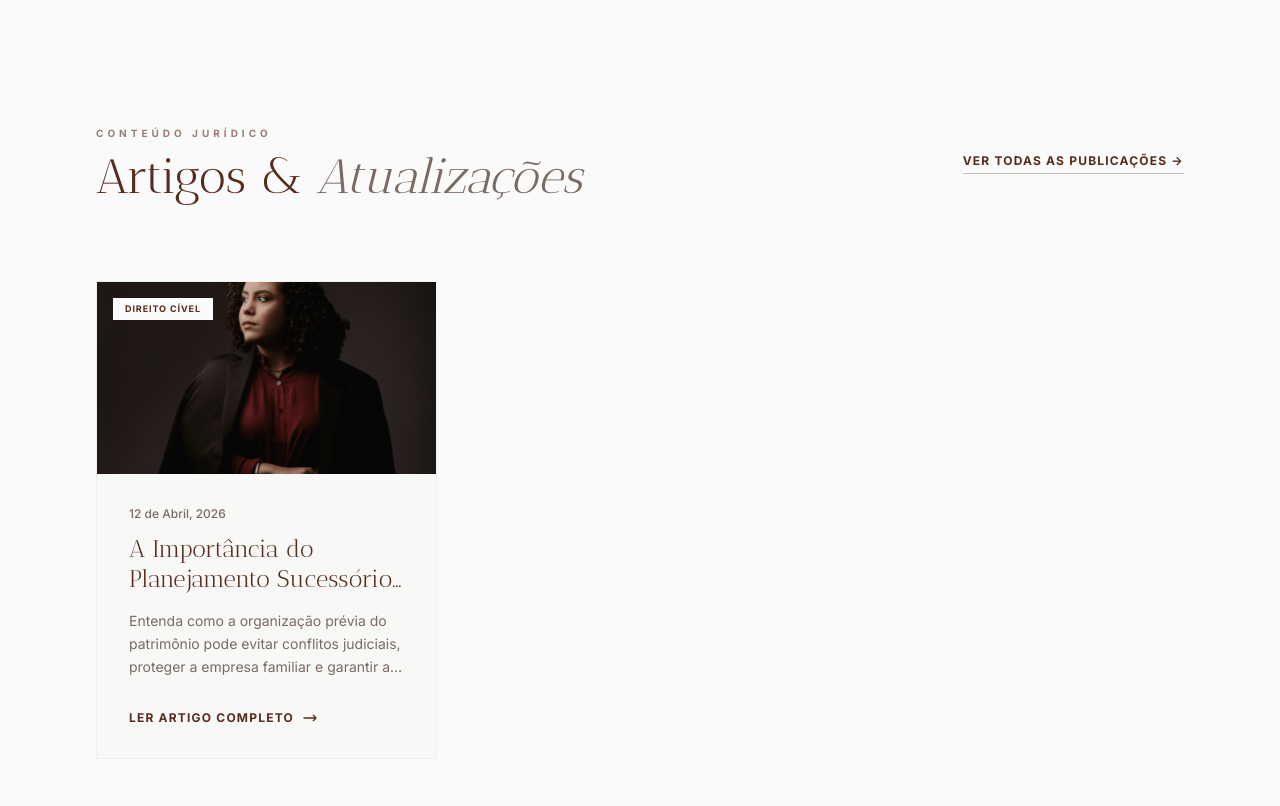
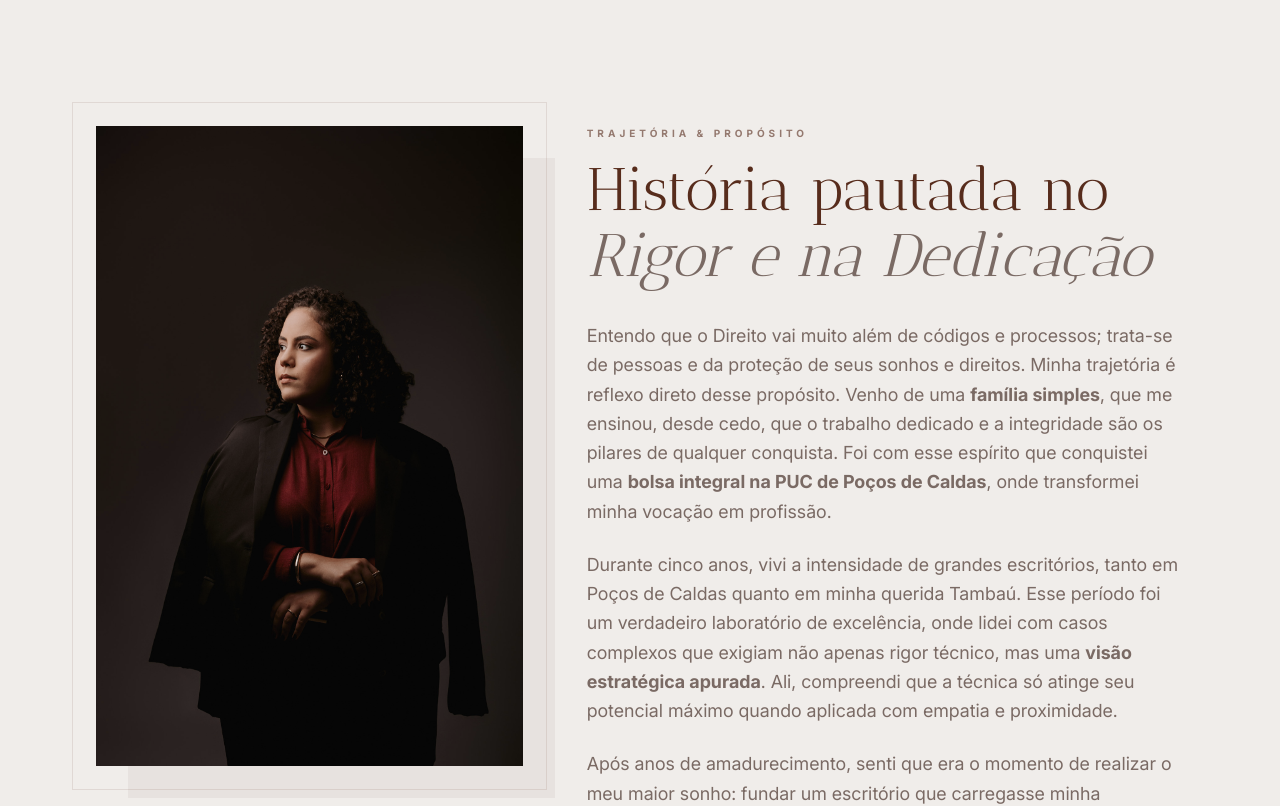
Before and after one commit to cratonsoftware/advocacia-vetere-website, an Angular app: page / in a window 1280 px wide. Shown: the part 802-1608 px from the top of the page. Built offline with nearby package versions, Linux system fonts and the light colour scheme; a web font is replaced by a local one.

Commit message:
refactor(Blog Preview / Contato / Home / Hero): revisão geral dos estilos

```diff
--- a/src/app/features/blog-preview/blog-preview.component.html
+++ b/src/app/features/blog-preview/blog-preview.component.html
@@ -1,34 +1,44 @@
-<section id="blog" class="bg-n0 py-24 lg:py-32">
+<section id="blog" class="bg-n1/20 py-24 lg:py-32">
 	<div class="mx-auto max-w-6xl px-4 sm:px-6 lg:px-8">
-		<div class="mb-16 flex flex-col items-center justify-between gap-8 md:flex-row lg:mb-20">
-			<div>
-				<span class="text-n4/60 mb-3 block text-center text-[10px] font-bold tracking-[0.4em] uppercase md:text-left"> Conteúdo Jurídico </span>
-				<h2 class="font-antic-didone text-n4 text-center text-4xl md:text-left lg:text-5xl">Artigos & <span class="text-n3 italic">Atualizações</span></h2>
+		<div class="mb-16 flex flex-col items-center justify-between gap-8 md:flex-row">
+			<div class="text-center md:text-left">
+				<span class="text-n4/60 mb-3 block text-[10px] font-bold tracking-[0.4em] uppercase"> Informativo </span>
+				<h2 class="font-antic-didone text-n4 text-4xl lg:text-5xl">Artigos & <span class="text-n3 italic">Atualizações</span></h2>
 			</div>
 
 			<a routerLink="/blog" class="text-n4 hover:text-n3 border-n4/30 hover:border-n3 border-b pb-1 text-xs font-bold tracking-widest uppercase transition-all"> Ver todas as publicações → </a>
 		</div>
 
 		<div class="grid grid-cols-1 gap-8 md:grid-cols-3">
-			<article class="group border-n2/20 bg-n1/20 hover:bg-n1/40 flex flex-col border transition-all duration-500 hover:shadow-lg">
-				<div class="relative h-48 w-full overflow-hidden">
-					<img src="/assets/fotos/8882.jpg" alt="Capa do Artigo" class="h-full w-full object-cover grayscale-30 transition-transform duration-700 group-hover:scale-105 group-hover:grayscale-0" />
-					<div class="bg-n0 text-n4 absolute top-4 left-4 px-3 py-1 text-[9px] font-bold tracking-widest uppercase">Direito Cível</div>
+			@for (article of latestArticles; track article.id) {
+				<article class="group border-n2/20 bg-n0 flex flex-col border transition-all duration-500 hover:shadow-xl">
+					<div class="relative h-56 w-full overflow-hidden">
+						<img [src]="article.coverImage" [alt]="article.title" class="h-full w-full object-cover grayscale-20 transition-transform duration-700 group-hover:scale-105 group-hover:grayscale-0" />
+						<div class="bg-n0 text-n4 absolute top-4 left-4 px-3 py-1 text-[9px] font-bold tracking-widest uppercase">
+							{{ article.category }}
+						</div>
 					</div>
 
-				<div class="flex flex-1 flex-col p-6 lg:p-8">
-					<span class="text-n3 mb-3 text-xs font-medium">12 de Abril, 2026</span>
-					<h3 class="font-antic-didone text-n4 group-hover:text-n3 mb-4 line-clamp-2 text-2xl leading-tight transition-colors">A Importância do Planejamento Sucessório Familiar</h3>
-					<p class="text-n3 mb-8 line-clamp-3 flex-1 text-sm leading-relaxed">Entenda como a organização prévia do patrimônio pode evitar conflitos judiciais, proteger a empresa familiar e garantir a paz entre os herdeiros...</p>
+					<div class="flex flex-1 flex-col p-8">
+						<span class="text-n3 mb-3 text-xs font-medium">{{ article.date }} • {{ article.readTime }}</span>
 
-					<a routerLink="/blog/planejamento-sucessorio" class="text-n4 group-hover:text-n3 mt-auto flex items-center gap-2 text-xs font-bold tracking-widest uppercase transition-colors">
+						<h3 class="font-antic-didone text-n4 mb-4 line-clamp-2 text-2xl leading-tight">
+							{{ article.title }}
+						</h3>
+
+						<p class="text-n3 mb-8 line-clamp-3 flex-1 text-sm leading-relaxed">
+							{{ article.excerpt }}
+						</p>
+
+						<a [routerLink]="['/blog', article.slug]" class="text-n4 hover:text-n3 mt-auto flex items-center gap-2 text-xs font-bold tracking-widest uppercase transition-colors">
 							Ler Artigo Completo
-						<svg class="h-4 w-4 transition-transform group-hover:translate-x-1" fill="none" viewBox="0 0 24 24" stroke="currentColor">
+							<svg class="h-4 w-4 transition-transform group-hover:translate-x-2" fill="none" viewBox="0 0 24 24" stroke="currentColor">
 								<path stroke-linecap="round" stroke-linejoin="round" stroke-width="2" d="M17 8l4 4m0 0l-4 4m4-4H3" />
 							</svg>
 						</a>
 					</div>
 				</article>
+			}
 		</div>
 	</div>
 </section>
--- a/src/app/features/blog-preview/blog-preview.component.ts
+++ b/src/app/features/blog-preview/blog-preview.component.ts
@@ -1,7 +1,21 @@
-import { Component } from '@angular/core';
+import { CommonModule } from '@angular/common';
+import { Component, OnInit, inject } from '@angular/core';
+import { RouterLink } from '@angular/router';
+import { BlogPost } from '../../core/models/blog.model';
+import { BlogService } from '../../core/models/services/blog.service';
 
 @Component({
 	selector: 'app-blog-preview',
 	templateUrl: './blog-preview.component.html',
+	imports: [CommonModule, RouterLink],
 })
-export class BlogPreviewComponent {}
+export class BlogPreviewComponent implements OnInit {
+	private blogService = inject(BlogService);
+	latestArticles: BlogPost[] = [];
+
+	ngOnInit(): void {
+		this.blogService.getLatestArticles(3).subscribe((articles) => {
+			this.latestArticles = articles;
+		});
+	}
+}
--- a/src/app/features/contato/contato.component.html
+++ b/src/app/features/contato/contato.component.html
@@ -64,7 +64,7 @@
 						<textarea rows="4" required class="bg-n1/50 border-n2 focus:border-n4 w-full resize-none border-b p-3 transition-colors focus:outline-none" placeholder="Como posso te ajudar?"></textarea>
 					</div>
 
-					<button type="submit" class="bg-n4 text-n0 hover:bg-n3 w-full py-4 text-xs font-bold tracking-[0.2em] uppercase transition-all duration-300">Enviar Solicitação</button>
+					<button type="submit" class="bg-n4 text-n0 hover:bg-n3 w-full py-4 text-xs font-bold tracking-[0.2em] uppercase transition-all duration-300">Enviar Mensagem</button>
 				</form>
 			</div>
 		</div>
--- a/src/app/features/hero/hero.component.html
+++ b/src/app/features/hero/hero.component.html
@@ -20,7 +20,7 @@
 
 			<div class="flex flex-wrap justify-center gap-4 lg:justify-start">
 				<a href="#contato" class="bg-n4 text-n0 hover:bg-n3 inline-flex h-12 items-center justify-center rounded-sm px-8 text-xs font-bold tracking-widest uppercase transition-all duration-300 lg:h-14 lg:px-10 lg:text-sm">
-					Agendar Consultoria
+					Entre em Contato
 				</a>
 			</div>
 		</div>
--- a/src/app/pages/home/home.component.html
+++ b/src/app/pages/home/home.component.html
@@ -1,5 +1,5 @@
 <app-hero />
-<app-blog-preview />
 <app-sobre />
 <app-areas />
+<app-blog-preview />
 <app-contato />
```
Lines whose indentation alone changed are shown as unchanged.
